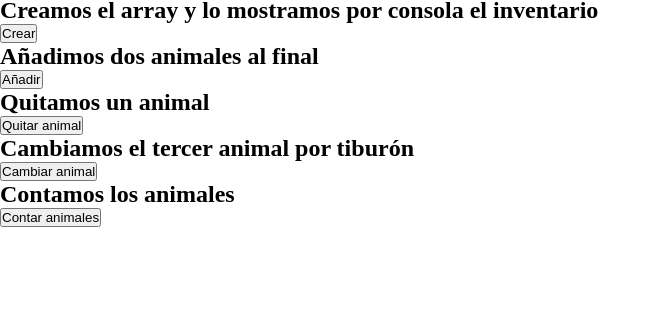
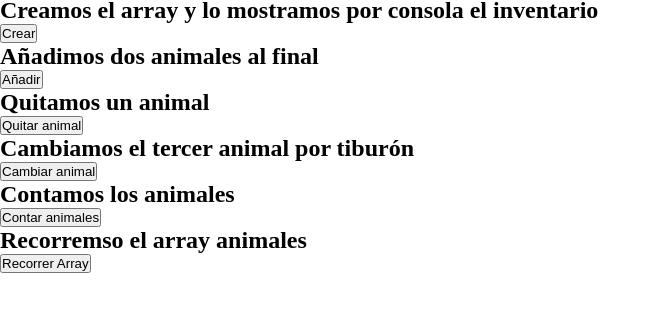
Before and after one commit to Dapamo81/InventarioZoo, a plain HTML site: page index.html in a window 1280 px wide. Shown: the part 40-352 px from the top of the page, without its empty margins (0-661 px from the left). Drawn offline with Linux system fonts and the light colour scheme.

Commit message:
añadimos la funcion recorrer animales.

```diff
--- a/index.html
+++ b/index.html
@@ -39,6 +39,12 @@
 
     </section>
 
+    <section>
+        <h2>Recorremso el array animales</h2>
+        <button onclick="recorrerAnimales()">Recorrer Array</button>
+
+    </section>
+
     <footer>
 
     </footer>
--- a/js/funcion.js
+++ b/js/funcion.js
@@ -30,3 +30,10 @@ function contarAnimales(){
     console.log("Total animales: ", zoo.length);
 
 }
+function recorrerAnimales(){
+    const zoo = ["León", "Elefante", "Jirafa", "Tigre", "Cebra"];
+    console.log("Recorriendo el array: ")
+    for(let i=0 ;i<zoo.length; i++){
+        console.log("Animal en posicion " + i + ": " + zoo[i]);
+    }
+}
```
